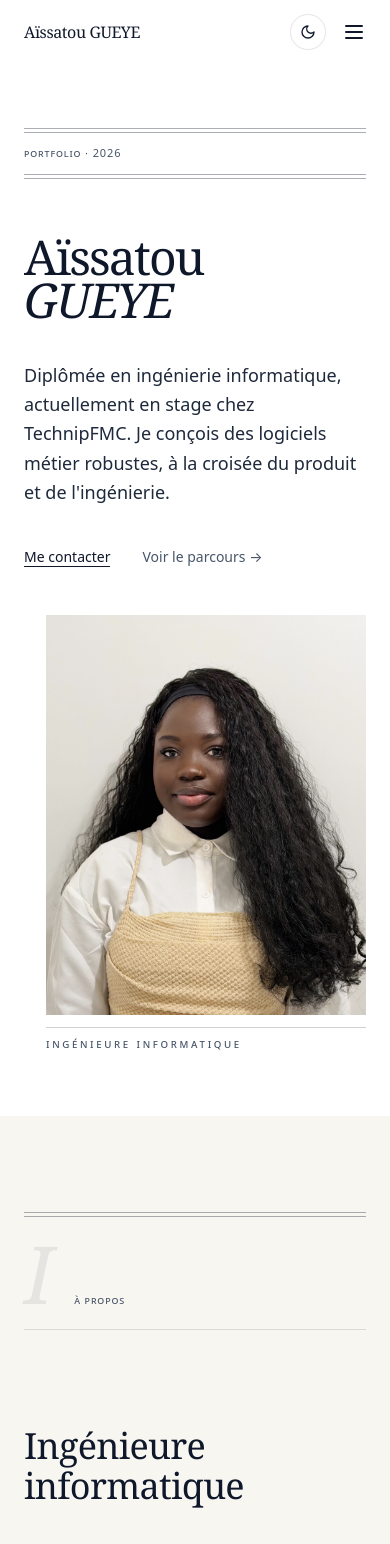
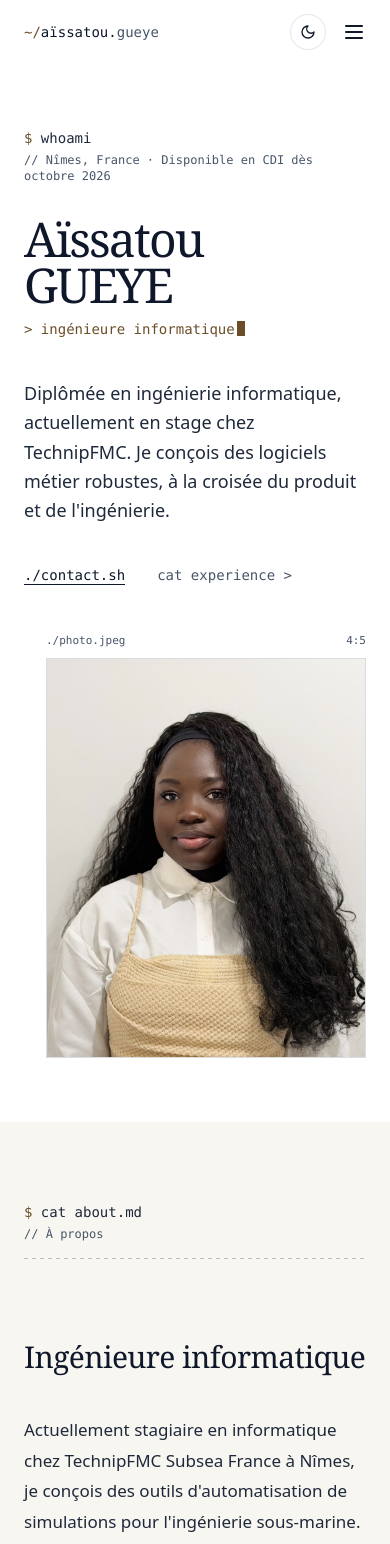
Before and after one commit to aissatougermainegueye/portfolio, a Next.js app: page / in a window 390 px wide. Shown: the top 1544 px of the page. Built offline with nearby package versions, Linux system fonts and the light colour scheme.

Commit message:
redesign: terminal/dev aesthetic - mono prompts, dashed rules, tree bullets

```diff
--- a/app/globals.css
+++ b/app/globals.css
@@ -9,7 +9,7 @@ html {
 body {
   background: #ffffff;
   color: #0f172a;
-  font-feature-settings: "kern", "liga", "ss01";
+  font-feature-settings: "kern", "liga";
   -webkit-font-smoothing: antialiased;
   -moz-osx-font-smoothing: grayscale;
   transition: background-color 200ms ease, color 200ms ease;
@@ -26,68 +26,81 @@ html.dark body {
   }
 
   .section {
-    @apply py-24 md:py-32;
+    @apply py-20 md:py-28;
   }
 
-  .eyebrow {
-    @apply inline-block text-[11px] font-medium uppercase tracking-[0.22em] text-ink-muted dark:text-slate-400;
+  .mono {
+    font-family: ui-monospace, SFMono-Regular, "SF Mono", Menlo, Consolas,
+      "Liberation Mono", monospace;
+    font-feature-settings: "calt" 0;
+  }
+
+  .prompt {
+    @apply mono text-sm;
+  }
+
+  .prompt::before {
+    content: "$ ";
+    @apply text-gold-dark dark:text-gold-light font-medium;
+  }
+
+  .cmt {
+    @apply mono text-ink-muted dark:text-slate-500;
+  }
+
+  .cmt::before {
+    content: "// ";
+  }
+
+  .tag {
+    @apply mono text-ink-muted dark:text-slate-400;
   }
 
   .section-title {
-    @apply font-display text-4xl md:text-6xl font-normal tracking-tight text-ink dark:text-slate-50;
+    @apply font-display text-3xl md:text-5xl font-normal tracking-tight text-ink dark:text-slate-50;
     letter-spacing: -0.02em;
   }
 
   .section-lead {
-    @apply mt-6 max-w-2xl text-ink-muted text-base md:text-lg dark:text-slate-400;
-  }
-
-  .section-number {
-    @apply font-display text-[5rem] md:text-[7rem] leading-none italic font-normal text-ink/[0.08] dark:text-white/[0.08] select-none;
-    letter-spacing: -0.04em;
+    @apply mt-4 max-w-2xl text-ink-muted text-base md:text-lg dark:text-slate-400;
   }
 
   .rule {
     @apply block h-px w-full bg-ink/[0.12] dark:bg-white/[0.12];
   }
 
-  .rule-double {
-    @apply relative w-full;
-    height: 5px;
-    background-image: linear-gradient(currentColor, currentColor),
-      linear-gradient(currentColor, currentColor);
-    background-size: 100% 1px, 100% 1px;
-    background-position: 0 0, 0 100%;
-    background-repeat: no-repeat;
-    color: rgb(15 23 42 / 0.35);
+  .rule-dashed {
+    @apply block w-full;
+    height: 1px;
+    background-image: repeating-linear-gradient(
+      to right,
+      currentColor 0,
+      currentColor 4px,
+      transparent 4px,
+      transparent 8px
+    );
+    color: rgb(15 23 42 / 0.25);
   }
 
-  .dark .rule-double {
-    color: rgb(255 255 255 / 0.3);
+  .dark .rule-dashed {
+    color: rgb(255 255 255 / 0.22);
   }
 
-  .dropcap::first-letter {
-    @apply font-display float-left italic text-gold-dark dark:text-gold-light;
-    font-size: 4.5rem;
-    line-height: 0.9;
-    padding-right: 0.6rem;
-    padding-top: 0.5rem;
-    font-weight: 500;
+  .caret::after {
+    content: "";
+    display: inline-block;
+    width: 0.55em;
+    height: 1.1em;
+    margin-left: 0.15em;
+    background-color: currentColor;
+    vertical-align: -0.15em;
+    animation: blink 1.05s steps(1) infinite;
   }
 
-  .pull-quote {
-    @apply font-display italic text-2xl md:text-3xl leading-snug text-ink dark:text-slate-100 text-balance;
-    letter-spacing: -0.01em;
-  }
-
-  .smallcaps {
-    font-variant-caps: all-small-caps;
-    letter-spacing: 0.08em;
-  }
-
-  .badge {
-    @apply inline-flex items-center rounded-full border border-ink/10 bg-white px-3 py-1 text-xs font-medium text-ink-soft
-      dark:bg-white/[0.04] dark:border-white/10 dark:text-slate-300;
+  @keyframes blink {
+    50% {
+      opacity: 0;
+    }
   }
 
   .link-underline {
@@ -97,16 +110,6 @@ html.dark body {
     background-size: 100% 1px;
     background-repeat: no-repeat;
     background-position: 0 100%;
-  }
-
-  .btn-primary {
-    @apply inline-flex items-center gap-2 rounded-full bg-ink px-6 py-3 text-sm font-medium text-white transition-colors hover:bg-gold-dark
-      dark:bg-gold-light dark:text-slate-900 dark:hover:bg-white;
-  }
-
-  .btn-outline {
-    @apply inline-flex items-center gap-2 rounded-full border border-ink/15 bg-white px-6 py-3 text-sm font-medium text-ink transition-colors hover:border-gold hover:text-gold-dark
-      dark:bg-transparent dark:border-white/15 dark:text-slate-100 dark:hover:border-gold-light dark:hover:text-gold-light;
   }
 
   .surface-alt {
@@ -123,16 +126,9 @@ html.dark body {
     text-wrap: balance;
   }
   .display-huge {
-    font-size: clamp(3rem, 10vw, 8.5rem);
-    line-height: 0.9;
+    font-size: clamp(3rem, 10vw, 8rem);
+    line-height: 0.95;
     letter-spacing: -0.04em;
-  }
-  .ornament::before {
-    content: "❦";
-    display: inline-block;
-    margin: 0 0.6em;
-    color: rgb(166 127 61);
-    font-size: 0.85em;
   }
 }
 
--- a/app/layout.tsx
+++ b/app/layout.tsx
@@ -3,7 +3,7 @@ import "./globals.css";
 import Providers from "@/components/Providers";
 
 export const metadata: Metadata = {
-  title: "Aïssatou Gueye — Ingénieure Informatique",
+  title: "Aïssatou Gueye - Ingénieure Informatique",
   description:
     "Portfolio d'Aïssatou Gueye, ingénieure informatique diplômée de Sup Galilée. À la recherche d'un CDI à partir d'octobre 2026.",
   keywords: [
@@ -19,7 +19,7 @@ export const metadata: Metadata = {
   ],
   authors: [{ name: "Aïssatou Gueye" }],
   openGraph: {
-    title: "Aïssatou Gueye — Ingénieure Informatique",
+    title: "Aïssatou Gueye - Ingénieure Informatique",
     description:
       "Portfolio d'Aïssatou Gueye, ingénieure informatique.",
     locale: "fr_FR",
--- a/components/About.tsx
+++ b/components/About.tsx
@@ -8,9 +8,9 @@ export default function About() {
   return (
     <section id="about" className="section surface-alt">
       <div className="container-page">
-        <SectionHeader number="I" kicker={t.about.kicker} />
+        <SectionHead cmd="cat about.md" kicker={t.about.kicker} />
 
-        <div className="mt-16 grid md:grid-cols-[1fr_3fr] gap-8 md:gap-16">
+        <div className="mt-12 grid md:grid-cols-[1fr_3fr] gap-8 md:gap-16">
           <div />
           <div>
             <h2 className="section-title text-balance">
@@ -18,43 +18,35 @@ export default function About() {
               {t.about.title_post}
             </h2>
 
-            <div className="mt-12 grid lg:grid-cols-[1.6fr_1fr] gap-12 lg:gap-20 items-start">
+            <div className="mt-10 grid lg:grid-cols-[1.6fr_1fr] gap-12 lg:gap-16 items-start">
               <div className="space-y-6 text-ink-soft leading-[1.8] text-[17px] dark:text-slate-300">
-                <p className="dropcap text-balance">{t.about.p1}</p>
+                <p className="text-balance">{t.about.p1}</p>
                 <p className="text-balance text-ink-muted dark:text-slate-400">
                   {t.about.p2}
                 </p>
-
-                <blockquote className="pull-quote border-l-2 border-gold pl-6 mt-10 dark:border-gold-light">
-                  “{t.about.soft_skills.slice(0, 3).join(" · ")}”
-                </blockquote>
               </div>
 
-              <aside className="space-y-10 pt-1">
+              <aside className="space-y-8 pt-1">
                 <div>
-                  <h3 className="eyebrow smallcaps">
-                    {t.about.qualities_title}
-                  </h3>
-                  <p className="mt-4 text-sm text-ink-soft leading-[1.9] dark:text-slate-300">
-                    {t.about.soft_skills.join(" · ")}
+                  <p className="cmt text-xs">{t.about.qualities_title}</p>
+                  <p className="mt-2 mono text-sm text-ink-soft leading-[1.9] dark:text-slate-300">
+                    [{t.about.soft_skills.map((s) => `"${s}"`).join(", ")}]
                   </p>
                 </div>
 
                 <div>
-                  <h3 className="eyebrow smallcaps">
-                    {t.about.languages_title}
-                  </h3>
-                  <ul className="mt-4 divide-y divide-ink/[0.12] dark:divide-white/[0.12]">
+                  <p className="cmt text-xs">{t.about.languages_title}</p>
+                  <ul className="mt-2 mono text-sm space-y-1">
                     {t.about.languages.map((l) => (
                       <li
                         key={l.name}
-                        className="flex items-baseline justify-between py-2.5"
+                        className="flex items-baseline justify-between gap-4"
                       >
-                        <span className="font-medium text-ink dark:text-slate-100">
+                        <span className="text-ink dark:text-slate-100">
                           {l.name}
                         </span>
-                        <span className="text-xs italic text-ink-muted dark:text-slate-400">
-                          {l.level}
+                        <span className="text-ink-muted dark:text-slate-400">
+                          [{l.level}]
                         </span>
                       </li>
                     ))}
@@ -62,16 +54,14 @@ export default function About() {
                 </div>
 
                 <div>
-                  <h3 className="eyebrow smallcaps">
-                    {t.about.interests_title}
-                  </h3>
-                  <ul className="mt-4 space-y-3 text-sm">
+                  <p className="cmt text-xs">{t.about.interests_title}</p>
+                  <ul className="mt-2 space-y-3 text-sm">
                     {t.about.interests.map((it) => (
                       <li key={it.title}>
-                        <p className="font-medium text-ink dark:text-slate-100">
-                          {it.title}
+                        <p className="mono text-ink dark:text-slate-100">
+                          &gt; {it.title}
                         </p>
-                        <p className="text-ink-muted dark:text-slate-400">
+                        <p className="text-ink-muted dark:text-slate-400 pl-3">
                           {it.description}
                         </p>
                       </li>
@@ -87,23 +77,12 @@ export default function About() {
   );
 }
 
-function SectionHeader({
-  number,
-  kicker,
-}: {
-  number: string;
-  kicker: string;
-}) {
+function SectionHead({ cmd, kicker }: { cmd: string; kicker: string }) {
   return (
-    <>
-      <div className="rule-double" aria-hidden />
-      <div className="flex items-end justify-between gap-6 py-4">
-        <div className="flex items-baseline gap-6">
-          <span className="section-number">{number}</span>
-          <span className="eyebrow smallcaps">{kicker}</span>
-        </div>
-      </div>
-      <div className="rule" aria-hidden />
-    </>
+    <div>
+      <p className="prompt text-ink-soft dark:text-slate-300">{cmd}</p>
+      <p className="cmt mt-1 text-xs">{kicker}</p>
+      <div className="mt-4 rule-dashed" aria-hidden />
+    </div>
   );
 }
--- a/components/Header.tsx
+++ b/components/Header.tsx
@@ -12,11 +12,11 @@ export default function Header() {
   const [open, setOpen] = useState(false);
 
   const navItems = [
-    { label: t.nav.about, href: "#about" },
-    { label: t.nav.experience, href: "#experience" },
-    { label: t.nav.education, href: "#education" },
-    { label: t.nav.skills, href: "#skills" },
-    { label: t.nav.contact, href: "#contact" },
+    { label: t.nav.about, href: "#about", cmd: "about" },
+    { label: t.nav.experience, href: "#experience", cmd: "experience" },
+    { label: t.nav.education, href: "#education", cmd: "education" },
+    { label: t.nav.skills, href: "#skills", cmd: "skills" },
+    { label: t.nav.contact, href: "#contact", cmd: "contact" },
   ];
 
   useEffect(() => {
@@ -30,26 +30,33 @@ export default function Header() {
     <header
       className={`fixed top-0 left-0 right-0 z-50 transition-all duration-300 ${
         scrolled
-          ? "bg-white/85 backdrop-blur-md border-b border-ink/[0.06] shadow-sm dark:bg-[#0b1120]/85 dark:border-white/[0.06]"
+          ? "bg-white/90 backdrop-blur-md border-b border-ink/[0.08] dark:bg-[#0b1120]/90 dark:border-white/[0.08]"
           : "bg-transparent"
       }`}
     >
       <nav className="container-page flex items-center justify-between h-16 md:h-20 gap-4">
         <a
           href="#top"
-          className="font-display text-base md:text-lg font-medium tracking-tight text-ink dark:text-slate-100"
+          className="mono text-sm md:text-[15px] font-medium text-ink dark:text-slate-100"
         >
-          {t.common.firstName} {t.common.lastName}
+          <span className="text-gold-dark dark:text-gold-light">~/</span>
+          {t.common.firstName.toLowerCase().replace(/\s+/g, "")}.
+          <span className="text-ink-muted dark:text-slate-400">
+            {t.common.lastName.toLowerCase()}
+          </span>
         </a>
 
-        <ul className="hidden lg:flex items-center gap-7">
+        <ul className="hidden lg:flex items-center gap-6">
           {navItems.map((item) => (
             <li key={item.href}>
               <a
                 href={item.href}
-                className="text-sm font-medium text-ink-muted hover:text-ink transition-colors dark:text-slate-400 dark:hover:text-slate-100"
+                className="mono text-sm text-ink-muted hover:text-ink transition-colors dark:text-slate-400 dark:hover:text-slate-100"
               >
-                {item.label}
+                <span className="text-gold-dark/60 dark:text-gold-light/60">
+                  ./
+                </span>
+                {item.cmd}
               </a>
             </li>
           ))}
@@ -75,16 +82,19 @@ export default function Header() {
       </nav>
 
       {open && (
-        <div className="md:hidden border-t border-ink/[0.06] bg-white/95 backdrop-blur-md dark:bg-[#0b1120]/95 dark:border-white/[0.06]">
+        <div className="md:hidden border-t border-ink/[0.08] bg-white/95 backdrop-blur-md dark:bg-[#0b1120]/95 dark:border-white/[0.08]">
           <ul className="container-page py-4 space-y-1">
             {navItems.map((item) => (
               <li key={item.href}>
                 <a
                   href={item.href}
                   onClick={() => setOpen(false)}
-                  className="block py-2 text-sm font-medium text-ink-soft hover:text-gold-dark dark:text-slate-300 dark:hover:text-gold-light"
+                  className="block py-2 mono text-sm text-ink-soft hover:text-gold-dark dark:text-slate-300 dark:hover:text-gold-light"
                 >
-                  {item.label}
+                  <span className="text-gold-dark/60 dark:text-gold-light/60">
+                    ./
+                  </span>
+                  {item.cmd}
                 </a>
               </li>
             ))}
--- a/components/Hero.tsx
+++ b/components/Hero.tsx
@@ -13,44 +13,49 @@ export default function Hero() {
       className="relative pt-32 pb-16 md:pt-36 md:pb-24 surface-base"
     >
       <div className="container-page">
-        {/* Masthead — style une-de-journal */}
-        <div className="rule-double" aria-hidden />
-        <div className="flex items-center justify-between py-3 text-[11px] uppercase tracking-[0.22em] text-ink-muted dark:text-slate-400">
-          <span className="smallcaps font-medium">{t.hero.kicker}</span>
-          <span className="hidden sm:inline">
-            {t.common.location} <span className="ornament" />{" "}
-            {t.hero.badge_available}
-          </span>
-        </div>
-        <div className="rule-double" aria-hidden />
+        <div className="grid lg:grid-cols-[1.75fr_1fr] gap-12 lg:gap-16 items-end">
+          <div>
+            <p className="prompt text-ink-soft dark:text-slate-300">
+              whoami
+            </p>
+            <p className="cmt mt-1 text-xs">
+              {t.common.location} · {t.hero.badge_available}
+            </p>
 
-        <div className="mt-14 md:mt-20 grid lg:grid-cols-[1.75fr_1fr] gap-12 lg:gap-16 items-end">
-          <div>
-            <h1 className="font-display display-huge text-ink dark:text-slate-50 text-balance">
+            <h1 className="mt-8 font-display display-huge text-ink dark:text-slate-50 text-balance">
               {t.common.firstName}
               <br />
-              <span className="italic">{t.common.lastName}</span>
+              {t.common.lastName}
             </h1>
+
+            <p className="mt-3 mono text-sm text-gold-dark dark:text-gold-light">
+              &gt; {t.hero.title_role.toLowerCase()}
+              <span className="caret" />
+            </p>
 
             <p className="mt-10 max-w-xl text-lg md:text-xl text-ink-soft leading-relaxed dark:text-slate-300">
               {t.hero.tagline}
             </p>
 
-            <div className="mt-10 flex items-center gap-8 text-sm">
+            <div className="mt-10 flex items-center gap-8 mono text-sm">
               <a href="#contact" className="link-underline font-medium">
-                {t.hero.cta_contact}
+                ./contact.sh
               </a>
               <a
                 href="#experience"
                 className="text-ink-muted hover:text-ink transition-colors dark:text-slate-400 dark:hover:text-slate-100"
               >
-                {t.hero.cta_journey} →
+                cat experience &gt;
               </a>
             </div>
           </div>
 
           <div className="relative w-full max-w-xs lg:max-w-none justify-self-end">
-            <div className="relative aspect-[4/5] overflow-hidden">
+            <div className="mono text-[11px] text-ink-muted dark:text-slate-500 mb-2 flex items-center justify-between">
+              <span>./photo.jpeg</span>
+              <span>4:5</span>
+            </div>
+            <div className="relative aspect-[4/5] overflow-hidden border border-ink/[0.15] dark:border-white/[0.15]">
               <Image
                 src={withBase("/photo.jpeg")}
                 alt={`${t.common.firstName} ${t.common.lastName}`}
@@ -60,9 +65,6 @@ export default function Hero() {
                 className="object-cover grayscale-[0.15]"
               />
             </div>
-            <p className="mt-3 border-t border-ink/20 pt-2 text-xs uppercase tracking-[0.22em] text-ink-muted dark:border-white/20 dark:text-slate-500 smallcaps">
-              {t.hero.title_role}
-            </p>
           </div>
         </div>
       </div>
--- a/lib/i18n.ts
+++ b/lib/i18n.ts
@@ -112,7 +112,7 @@ export type Dict = {
 const fr: Dict = {
   htmlLang: "fr",
   meta: {
-    title: "Aïssatou GUEYE — Ingénieure Informatique",
+    title: "Aïssatou GUEYE - Ingénieure Informatique",
     description:
       "Portfolio d'Aïssatou GUEYE, ingénieure informatique. À la recherche d'un CDI à partir d'octobre 2026.",
   },
@@ -213,7 +213,7 @@ const fr: Dict = {
         company: "Covéa",
         logo: "/covea.png",
         location: "Paris Montparnasse",
-        period: "Août 2023 — Août 2025",
+        period: "Août 2023 - Août 2025",
         description:
           "Analyse métier et développement fullstack.",
         highlights: [
@@ -237,7 +237,7 @@ const fr: Dict = {
         logo: "/MMA.png",
         logoFit: "cover",
         location: "Chartres",
-        period: "Octobre 2022 — Juillet 2023",
+        period: "Octobre 2022 - Juillet 2023",
         description:
           "Industrialisation et développement autour des CMS JCMS et Jahia pour les sites de la marque.",
         highlights: [
@@ -265,7 +265,7 @@ const fr: Dict = {
         logo: "/ravess.png",
         logoFit: "cover",
         location: "Région parisienne",
-        period: "Juillet 2022 — Septembre 2022",
+        period: "Juillet 2022 - Septembre 2022",
         description:
           "Mission de street marketing pour le compte de l'UNICEF.",
         highlights: [
@@ -289,7 +289,7 @@ const fr: Dict = {
         degree: "Diplôme d'Ingénieur en Informatique",
         school: "Sup Galilée",
         location: "Villetaneuse",
-        period: "Septembre 2022 — Juillet 2026",
+        period: "Septembre 2022 - Juillet 2026",
         description:
           "Formation généraliste d'ingénieur en Informatique : Développement, Data/IA, Réseaux, Cloud, Gestion de projet.",
       },
@@ -297,7 +297,7 @@ const fr: Dict = {
         degree: "Séjour linguistique",
         school: "ACE English Malta",
         location: "Malte",
-        period: "Juin 2025 — Août 2025",
+        period: "Juin 2025 - Août 2025",
         description:
           "Mobilité internationale : cours d'anglais conversationnels.",
       },
@@ -305,15 +305,15 @@ const fr: Dict = {
         degree: "Classes Préparatoires aux Grandes Écoles",
         school: "Lycée Marceau",
         location: "Chartres",
-        period: "Septembre 2020 — Août 2022",
+        period: "Septembre 2020 - Août 2022",
         description:
           "Maths, Physique, Chimie, Informatique & Science de l'Ingénieur.",
       },
       {
-        degree: "Baccalauréat Scientifique — Mention Bien",
+        degree: "Baccalauréat Scientifique - Mention Bien",
         school: "Lycée Scientifique d'Excellence de Diourbel",
         location: "Diourbel, Sénégal",
-        period: "Octobre 2017 — Septembre 2020",
+        period: "Octobre 2017 - Septembre 2020",
         description: "Option Sciences Expérimentales.",
       },
     ],
@@ -467,7 +467,7 @@ const en: Dict = {
         company: "Covéa",
         logo: "/covea.png",
         location: "Paris",
-        period: "Aug. 2023 — Aug. 2025",
+        period: "Aug. 2023 - Aug. 2025",
         description:
           "Business analysis and fullstack development.",
         highlights: [
@@ -491,7 +491,7 @@ const en: Dict = {
         logo: "/MMA.png",
         logoFit: "cover",
         location: "Chartres",
-        period: "Oct. 2022 — Jul. 2023",
+        period: "Oct. 2022 - Jul. 2023",
         description:
           "Industrialization and development around JCMS and Jahia CMS platforms for the brand's websites.",
         highlights: [
@@ -507,7 +507,7 @@ const en: Dict = {
         logo: "/ravess.png",
         logoFit: "cover",
         location: "Greater Paris",
-        period: "Jul. 2022 — Sep. 2022",
+        period: "Jul. 2022 - Sep. 2022",
         description:
           "Street marketing mission on behalf of UNICEF.",
         highlights: [
@@ -531,7 +531,7 @@ const en: Dict = {
         degree: "Engineering degree - Computer Science Engineering",
         school: "Sup Galilée",
         location: "Villetaneuse",
-        period: "Sep. 2022 — Jul. 2026",
+        period: "Sep. 2022 - Jul. 2026",
         description:
           "General computer science engineering curriculum: development, data/AI, networks, cloud, project management.",
       },
@@ -539,22 +539,22 @@ const en: Dict = {
         degree: "Language stay",
         school: "ACE English Malta",
         location: "Malta",
-        period: "Jun. 2025 — Aug. 2025",
+        period: "Jun. 2025 - Aug. 2025",
         description: "International mobility: conversational English classes.",
       },
       {
         degree: "Preparatory classes for Grandes Écoles",
         school: "Lycée Marceau",
         location: "Chartres",
-        period: "Sep. 2020 — Aug. 2022",
+        period: "Sep. 2020 - Aug. 2022",
         description:
           "Math, Physics, Chemistry, Computer Science & Engineering Sciences.",
       },
       {
-        degree: "Scientific Baccalauréat — Honors",
+        degree: "Scientific Baccalauréat - Honors",
         school: "Lycée Scientifique d'Excellence de Diourbel",
         location: "Diourbel, Senegal",
-        period: "Oct. 2017 — Sep. 2020",
+        period: "Oct. 2017 - Sep. 2020",
         description: "Experimental Sciences track.",
       },
     ],
```
Also changed, not shown: components/Contact.tsx (+69 -45 lines), components/Education.tsx (+27 -17 lines), components/Experience.tsx (+42 -29 lines), components/Footer.tsx (+9 -3 lines), components/Skills.tsx (+25 -24 lines), public/logos/README.md.
